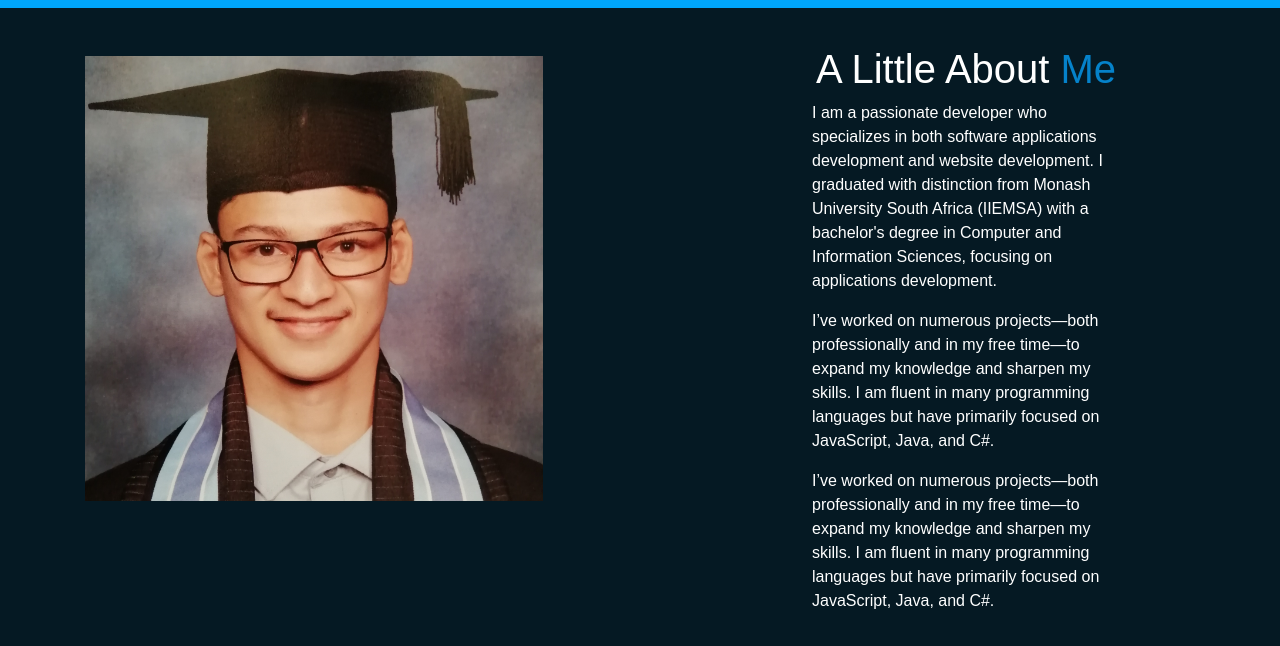
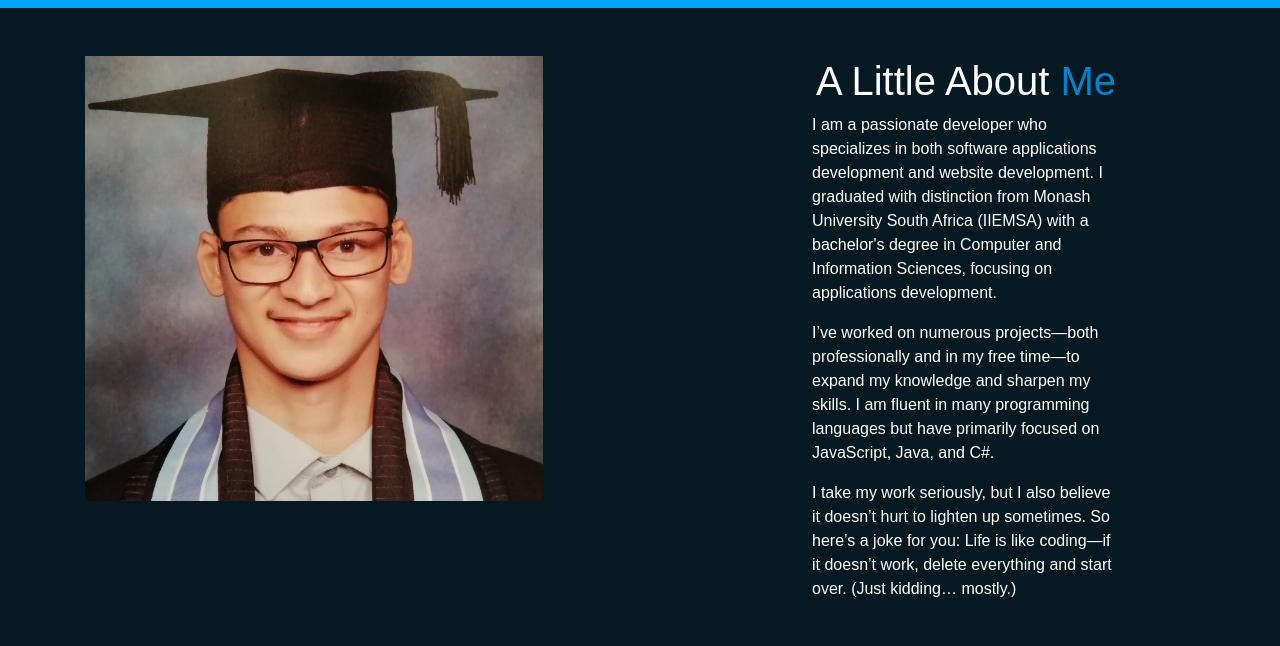
Before and after one commit to LuqmaanAbrahams/Portfolio_Site, a website: page src/index.html in a window 1280 px wide. Shown: the part 824-1470 px from the top of the page. Drawn offline with nearby package versions, Linux system fonts and the light colour scheme; a web font is replaced by a local one.

Commit message:
fixed issue with wrong text on about me section

```diff
--- a/src/index.html
+++ b/src/index.html
@@ -74,7 +74,7 @@
                         <h1>{{about_header_pt1}} <span style="color:#0582CA">{{about_header_pt2}}</span></h1>
                         <p class="text-start about_content">{{about_text_pt1}}</p>
                         <p class="text-start about_content">{{about_text_pt2}}</p>
-                        <p class="text-start about_content">{{about_text_pt2}}</p>
+                        <p class="text-start about_content">{{about_text_pt3}}</p>
                     </div>
                 </div>
             </div>
```
